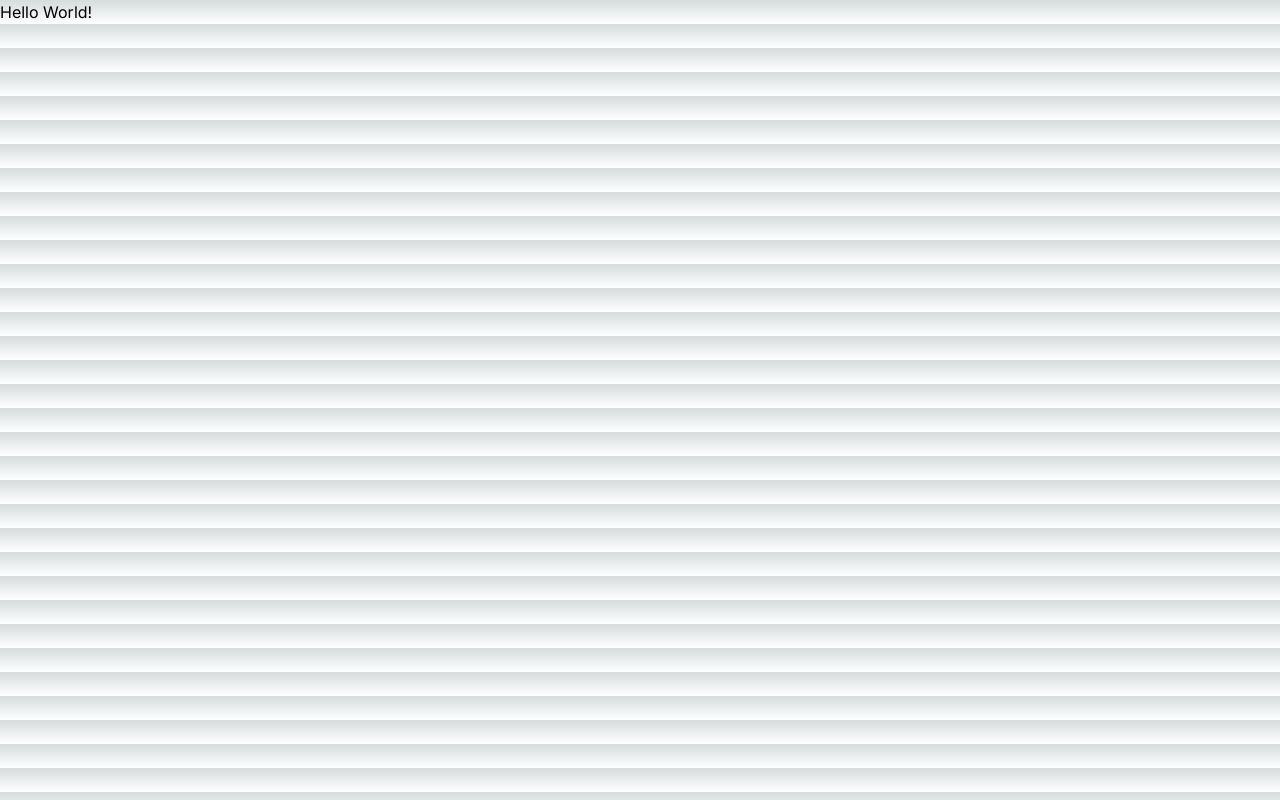
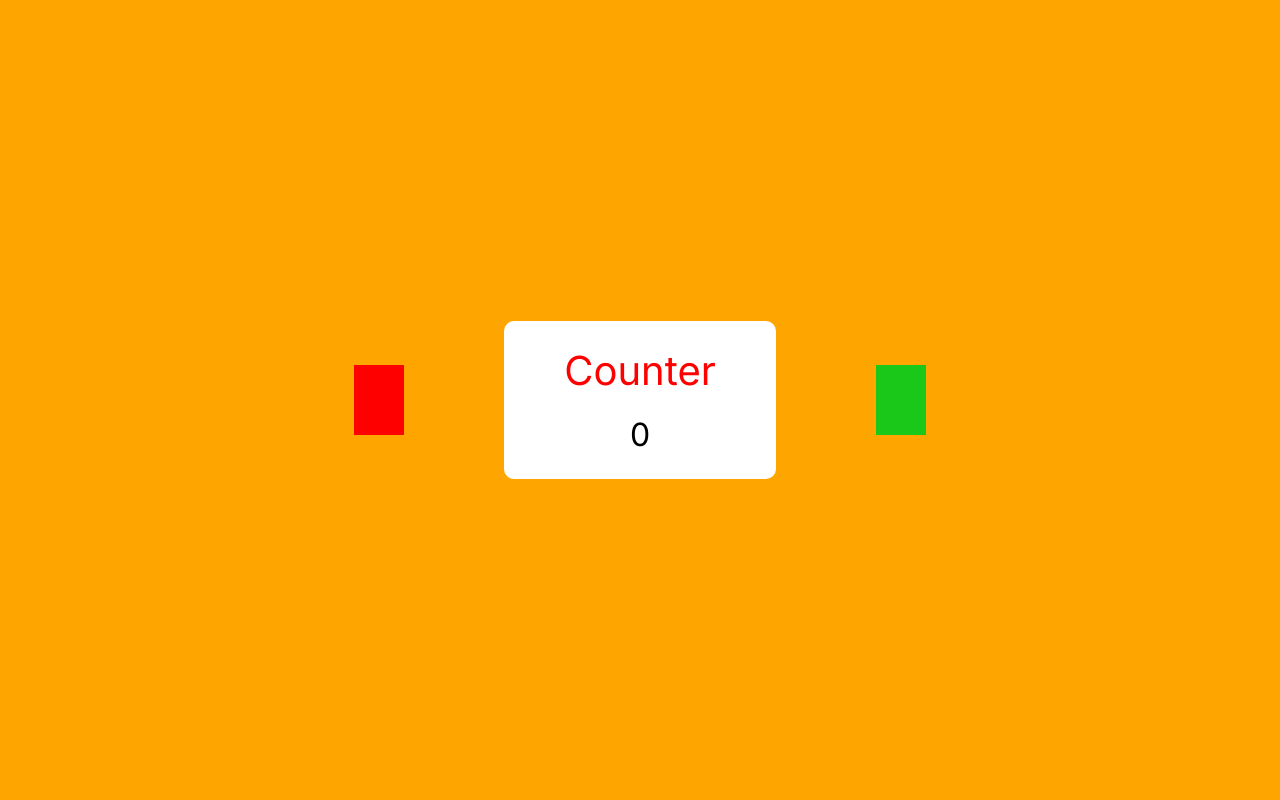
Before and after one commit to Hack4Impact-UMD/lpf-onboarding, a Next.js app: page / in a window 1280 px wide. Built offline with nearby package versions, Linux system fonts and the light colour scheme.

Commit message:
rohit kommuru project

```diff
--- /dev/null
+++ b/src/app/page.css
@@ -0,0 +1,47 @@
+.background {
+    background-color: orange;
+    height: 100vh;
+    display: flex;
+    justify-content: center;
+    align-items: center;
+  }
+
+  .Center {
+    text-align: center;
+    position: relative;
+    display: flex;
+    flex-direction: column;
+    align-items: center;
+    background-color: white;
+    padding: 20px;
+    padding-left: 60px;
+    padding-right: 60px;
+    border-radius: 10px;
+  }
+
+  .center-text {
+    font-size: 2.5rem;
+    color: red;
+    margin-bottom: 10px;
+  }
+
+  h2 {
+    font-size: 2rem;
+    margin: 0;
+  }
+
+  .redButton {
+    background-color: red;
+    position: relative;
+    height: 70px;
+    width: 50px;
+    transform: translateX(-200%);
+  }
+
+  .greenButton {
+    background-color: rgb(25, 200, 25);
+    position: relative;
+    height: 70px;
+    width: 50px;
+    transform: translateX(200%);
+  }
--- a/src/app/page.tsx
+++ b/src/app/page.tsx
@@ -1,5 +1,33 @@
+"use client";
+
 import Image from "next/image";
+import React, { useState } from 'react';
+import "./page.css"
+
+let count = 0
 
 export default function Home() {
-  return <p>Hello World!</p>
-}
+  const [localCount, setLocalCount] = useState(count)
+
+  const deprecate = () =>  {
+    count -= 1;
+    setLocalCount(count)
+  };
+
+  const increment = () => {
+    count += 1;
+    setLocalCount(count)
+  }
+
+  return (
+  <div className="background">
+    <button className='redButton' onClick={deprecate}></button>
+  <div className="Center">
+    <h1 className="center-text"> Counter </h1>
+    <h2> {localCount} </h2>
+  </div>
+
+  <button className='greenButton' onClick={increment}></button>
+  </div>
+  )
+};
```
Also changed, not shown: package.json (+6 -6 lines), 1 other file (tests, documents, lock files or other folders).
